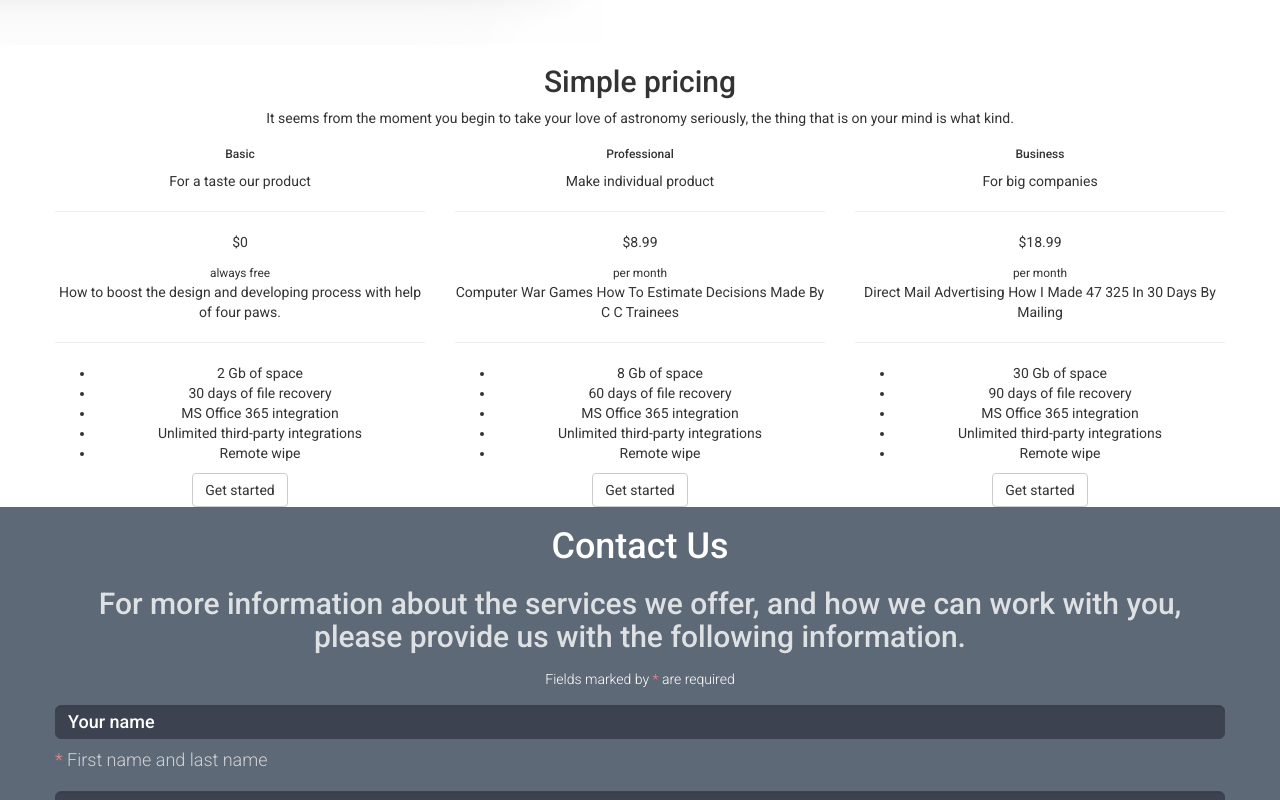
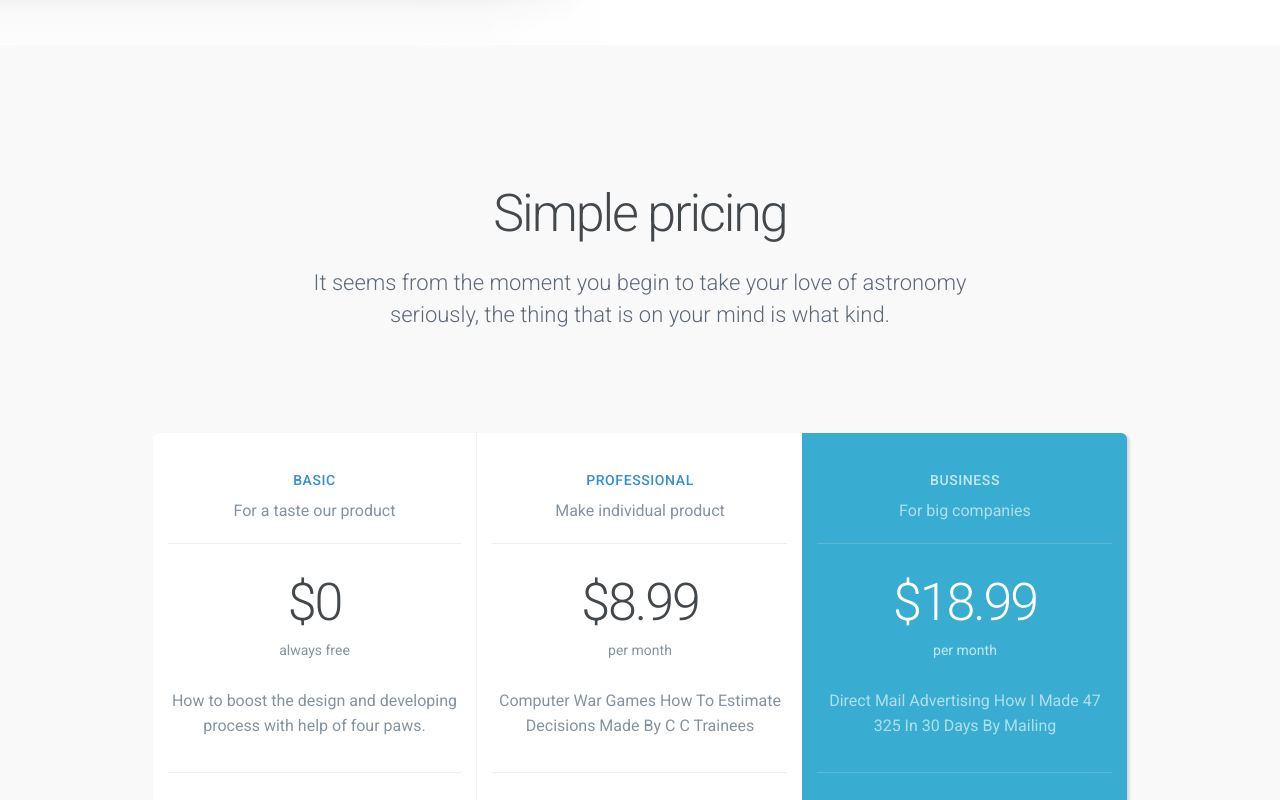
Before and after one commit to shutdown88/front-end-test-project, a React (Create React App) app: page / in a window 1280 px wide. Shown: the part 820-1620 px from the top of the page. Built offline with nearby package versions, Linux system fonts and the light colour scheme.

Commit message:
Pricing styles, needs a refactor

```diff
--- a/src/ContactUs/ContactUs.scss
+++ b/src/ContactUs/ContactUs.scss
@@ -1,4 +1,5 @@
 .ContactUs {
+    padding-top: 260px;
     background-color: #5e6977;
     color: #ffffff;
 
--- a/src/Header/Header.scss
+++ b/src/Header/Header.scss
@@ -1,9 +1,15 @@
 .Header {
+    background-color: #ffffff;
+    box-shadow: 2.4px 1.8px 3px 0 rgba(0, 0, 0, 0.1);
+
     // height: 100px;
     // padding-top: 25px;
     // padding-bottom: 25px;
     // TODO fix height when collapsed
     .navbar-nav > li > a {
         line-height: 64px;
+        font-size: 16px;
+        font-weight: 500;
+        color: #86939e;
     }
 }
--- a/src/Pricing/Pricing.js
+++ b/src/Pricing/Pricing.js
@@ -1,5 +1,7 @@
 import React from 'react';
-import { Grid, Row, Col } from 'react-bootstrap';
+import { Grid, Row, Col, Button } from 'react-bootstrap';
+
+import './Pricing.css';
 
 // TODO move data in another file
 const plans = [
@@ -56,18 +58,18 @@ const Plan = ({
     integrations,
     remoteWipe
 }) => (
-    <div className={'text-center' + (highlighted ? ' highlighted' : '')}>
+    <div className={'text-center Plan ' + (highlighted ? ' highlighted' : '')}>
         <div>
-            <h6>{name}</h6>
-            <p>{shortDescription}</p>
+            <h6 className="name">{name}</h6>
+            <p className="short-description">{shortDescription}</p>
             <hr />
-            <p>${price}</p>
-            <small>{periodicity}</small>
-            <p>{description}</p>
+            <p className="price">${price}</p>
+            <p className="periodicity">{periodicity}</p>
+            <p className="description">{description}</p>
             <hr />
         </div>
 
-        <ul>
+        <ul className="features">
             <li>{gbOfSpace} Gb of space</li>
             <li>{recoveryDays} days of file recovery</li>
             <li>MS Office 365 integration</li>
@@ -80,29 +82,48 @@ const Plan = ({
         </ul>
         <div className="text-center">
             {/* TODO use button component from bootstrap */}
-            <button className="btn btn-default">Get started</button>
+            <Button block className="get-started-btn">
+                Get started
+            </Button>
         </div>
     </div>
 );
 
 export default () => (
-    // Grid, Row, Col
+    <div className="Pricing">
         <Grid>
             <Row>
-            <Col className="text-center">
-                <h2>Simple pricing</h2>
-                <p>
+                <Col
+                    className="title-container text-center"
+                    md={8}
+                    mdOffset={2}
+                >
+                    <h2 className="title">Simple pricing</h2>
+                    <p className="subtitle">
                         It seems from the moment you begin to take your love of
-                    astronomy seriously, the thing that is on your mind is what
-                    kind.
+                        astronomy seriously, the thing that is on your mind is
+                        what kind.
                     </p>
                 </Col>
             </Row>
             <Row>
-            <Col>
+                <Col className="Plans" md={10} mdOffset={1}>
                     <Row>
-                    {plans.map(planData => (
-                        <Col md={4} key={planData.name}>
+                        {plans.map((planData, index) => (
+                            <Col
+                                md={4}
+                                key={planData.name}
+                                className={
+                                    'Plan-container' +
+                                    (index === 0
+                                        ? ' first'
+                                        : '' +
+                                          (planData.highlighted
+                                              ? ' highlighted-col'
+                                              : '') +
+                                          (index === 2 ? ' last' : ''))
+                                }
+                            >
                                 <Plan {...planData} />
                             </Col>
                         ))}
@@ -110,4 +131,5 @@ export default () => (
                 </Col>
             </Row>
         </Grid>
+    </div>
 );
--- a/src/Pricing/Pricing.scss
+++ b/src/Pricing/Pricing.scss
@@ -0,0 +1,192 @@
+// TODO make variables for colors
+
+.Pricing {
+    background-color: #f9f9f9;
+    padding-top: 120px;
+
+    .title-container {
+        padding: 0 30px;
+        margin-bottom: 92px;
+
+        .title {
+            font-size: 52px;
+            font-weight: 300;
+            line-height: 1.12;
+            letter-spacing: -2.1px;
+            margin-bottom: 24px;
+            color: #43484d;
+        }
+
+        .subtitle {
+            font-size: 22px;
+            font-weight: 300;
+            line-height: 1.45;
+            color: #5e6977;
+        }
+    }
+
+    .Plans {
+        // border-radius: 6px;
+        // background-color: transparent;
+        // box-shadow: 2.4px 1.8px 3px 0 rgba(0, 0, 0, 0.15);
+        margin-bottom: -130px;
+    }
+
+    // TODO aggiustare il nesting, correggendo il componente
+    .Plan-container {
+        padding-top: 30px;
+        padding-bottom: 30px;
+        background-color: #ffffff;
+
+        box-shadow: 2.4px 1.8px 3px 0 rgba(0, 0, 0, 0.15);
+
+        &.first {
+            border-top-left-radius: 6px;
+            border-bottom-left-radius: 6px;
+            border-right: 1px solid #f4f4f4;
+        }
+
+        &.last {
+            border-top-right-radius: 6px;
+            border-bottom-right-radius: 6px;
+        }
+    }
+
+    .Plan {
+        .name {
+            font-size: 14px;
+            font-weight: 500;
+            text-transform: uppercase;
+            letter-spacing: 0.6px;
+            text-align: center;
+            color: #358ed7;
+        }
+
+        .short-description {
+            font-size: 16px;
+            line-height: 1.56;
+            text-align: center;
+            color: #86939e;
+        }
+
+        hr {
+            background-color: #e1e8ee;
+            margin-bottom: 30px;
+        }
+
+        .price {
+            font-size: 52px;
+            font-weight: 300;
+            line-height: 1.12;
+            letter-spacing: -2.1px;
+            color: #43484d;
+        }
+
+        .periodicity {
+            font-size: 14px;
+            line-height: 1;
+            margin-bottom: 32px;
+            text-align: center;
+            color: #86939e;
+        }
+
+        .description {
+            font-size: 16px;
+            line-height: 1.56;
+            margin-bottom: 33px;
+            text-align: center;
+            color: #86939e;
+        }
+
+        ul.features {
+            list-style: none;
+
+            li {
+                font-size: 14px;
+                line-height: 1;
+                margin-bottom: 37px;
+                text-align: left;
+                position: relative;
+                color: #5e6977;
+
+                &::before {
+                    content: '';
+                    position: absolute;
+                    width: 8px;
+                    height: 15px;
+                    border-right: 2px solid #86d35d;
+                    border-bottom: 2px solid #86d35d;
+                    transform: rotate(48deg);
+                    left: -28px;
+                    top: -2px;
+                }
+
+                &.unmarked {
+                    color: #bfc7ce;
+                    &::before {
+                        content: none;
+                    }
+                }
+            }
+        }
+
+        .get-started-btn {
+            border-radius: 6px;
+            border: solid 2px #e1e8ee;
+            font-size: 16px;
+            font-weight: 500;
+            line-height: 1.19;
+            color: #358ed7;
+            padding-top: 15px;
+            padding-bottom: 15px;
+        }
+    }
+
+    .highlighted-col {
+        background-color: #39add1;
+    }
+
+    .highlighted.Plan {
+        .name {
+            opacity: 0.7;
+            color: #ffffff;
+        }
+
+        .short-description {
+            opacity: 0.6;
+            color: #ffffff;
+        }
+
+        hr {
+            opacity: 0.2;
+        }
+
+        .price {
+            color: #ffffff;
+        }
+
+        .periodicity {
+            opacity: 0.7;
+            color: #ffffff;
+        }
+
+        .description {
+            opacity: 0.6;
+            color: #ffffff;
+        }
+
+        ul.features {
+            list-style: none;
+
+            li {
+                color: #ffffff;
+            }
+        }
+
+        .get-started-btn {
+            background-color: #7dc855;
+            border: solid 2px #7dc855;
+            color: #ffffff;
+        }
+    }
+}
```
Lines whose indentation alone changed are shown as unchanged.
